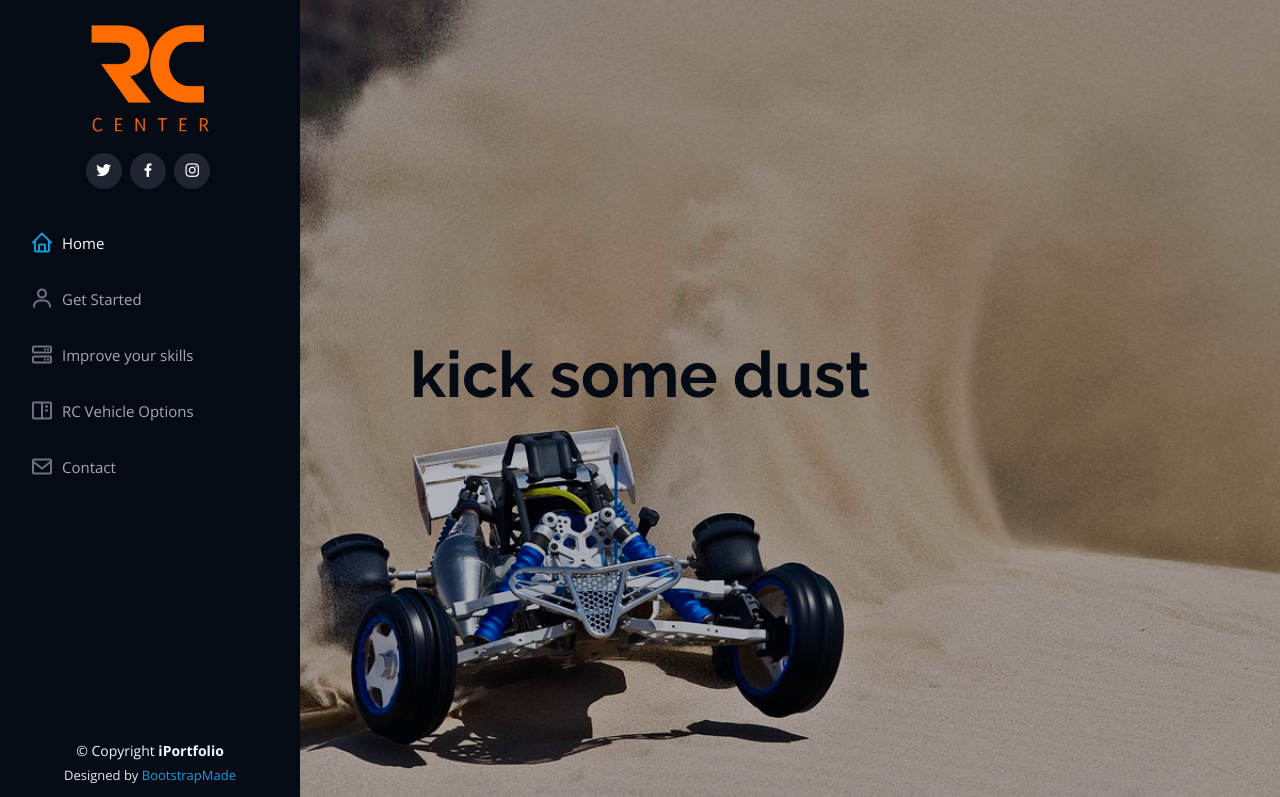
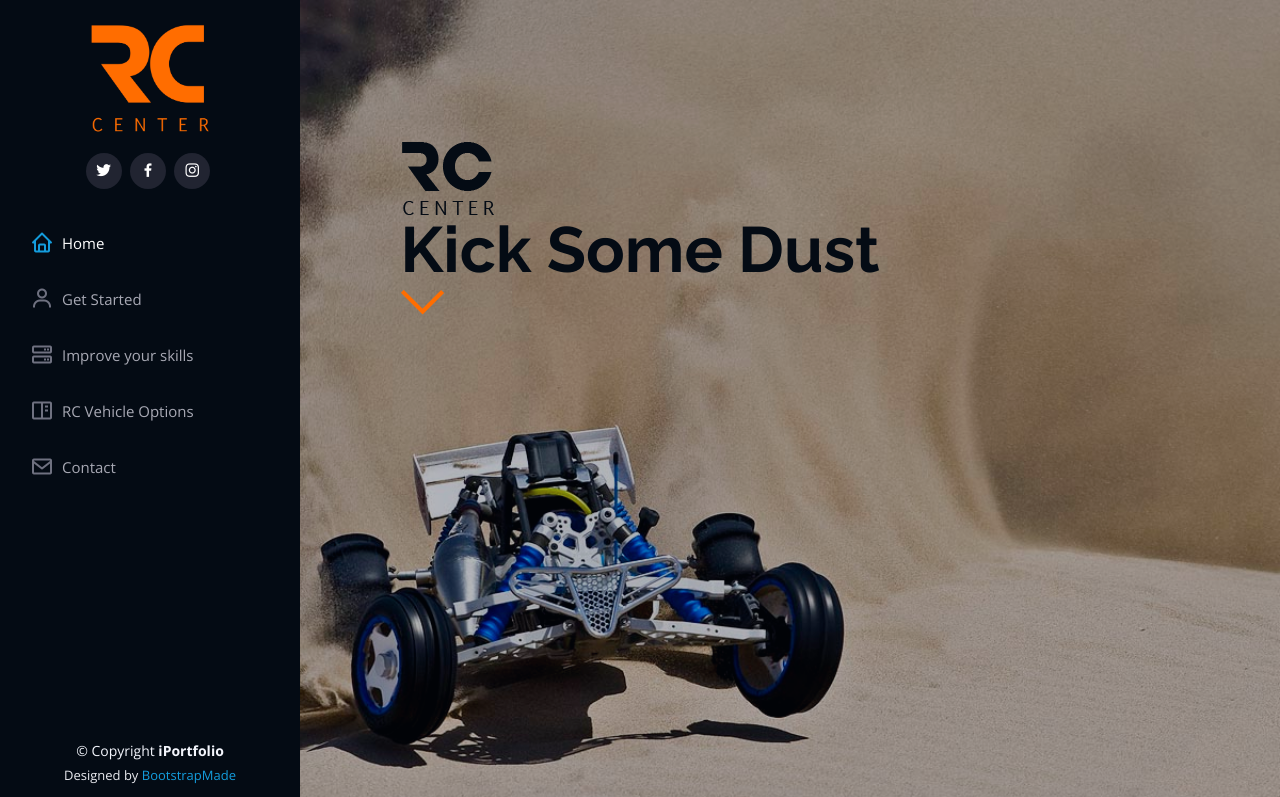
Before and after one commit to Nkauf007/RC-Hobby-Site, a plain HTML site: page index.html in a window 1280 px wide. Shown: the top 797 px of the page. Drawn offline with nearby package versions, Linux system fonts and the light colour scheme.

Commit message:
Changes
Changes based on user feedback

```diff
--- a/assets/css/style.css
+++ b/assets/css/style.css
@@ -190,7 +190,7 @@ h1, h2, h3, h4, h5, h6 {
 }
 
 .mobile-nav-toggle i {
-  color: #149ddd;
+  color: #040b14;
 }
 
 .mobile-nav-active {
@@ -232,13 +232,15 @@ h1, h2, h3, h4, h5, h6 {
   min-width: 300px;
 }
 
+
+
 #hero h1 {
   margin: 0 0 10px 0;
   font-size: 64px;
   font-weight: 700;
   line-height: 56px;
   color: #040b14;
-}
+  }
 
 #hero p {
   color: #fff;
@@ -253,6 +255,8 @@ h1, h2, h3, h4, h5, h6 {
   letter-spacing: 1px;
   border-bottom: 3px solid #149ddd;
 }
+
+
 
 @media (min-width: 1024px) {
   #hero {
@@ -1088,3 +1092,15 @@ section {
     padding-right: 20px 15px;
   }
 }
+
+
+
+#hero .down{animation: bounce 1s;
+  animation-direction: alternate;
+  animation-iteration-count: 6;
+padding-bottom: 300px;
+animation-name: bounce;}
+
+  @keyframes bounce{
+    from { transform: translate3d(0, 0, 0);}
+    to { transform: translate3d(0, 200px, 0);}
--- a/index.html
+++ b/index.html
@@ -99,8 +99,11 @@
   <!-- ======= Hero Section ======= -->
   <section id="hero" class="d-flex flex-column justify-content-center align-items-center">
     <div class="hero-container" data-aos="fade-in">
-      <h1>kick some dust</h1>
-      <p></p>
+      <div class="mainLogo"><img src="assets/img/rc logoAsset 5.png" alt="" ></div>
+      <h1>Kick Some Dust</h1>
+      <div class="down"><img src="assets/img/Down FaviconAsset 2.png" alt="" ></div>
+      <p> </p>
+
     </div>
   </section><!-- End Hero -->
 
```
Also changed, not shown: assets/img/Down FaviconAsset 1.png (added), assets/img/Down FaviconAsset 2.png (added), assets/img/Mid website V 2 Asset 6@4x.png (added), assets/img/Mid website V 2 Asset 7@4x.png (added), assets/img/rc logoAsset 5.png (added).
